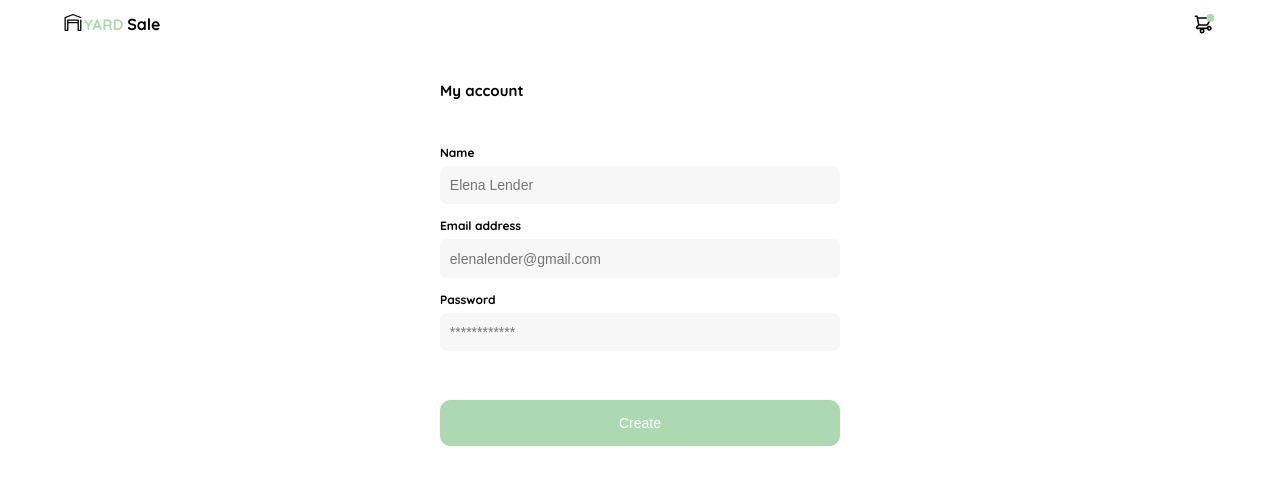
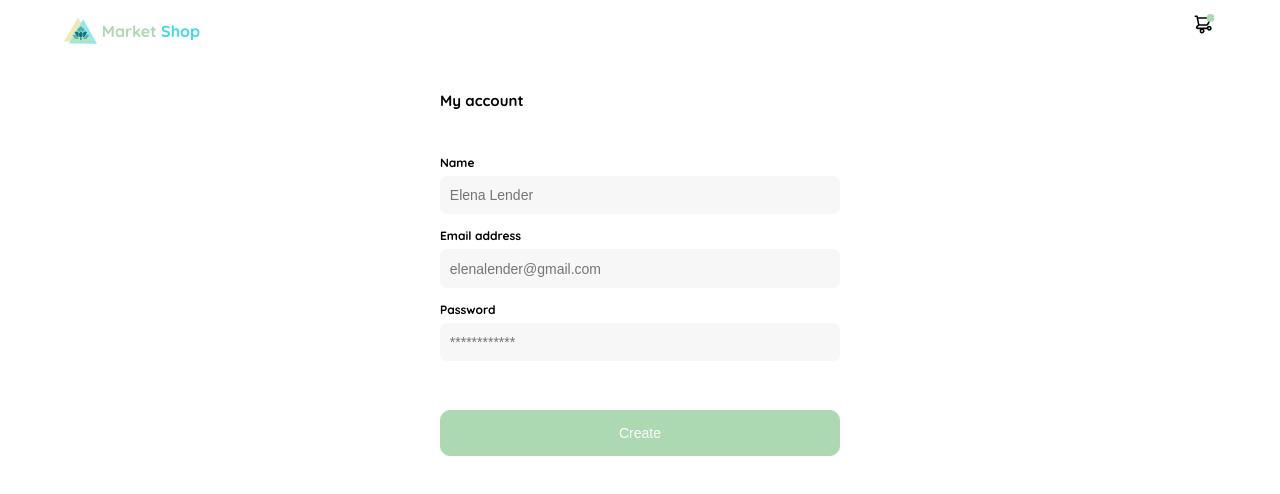
Before and after one commit to stivenbautista1998/marketshop-react, a React app: page /create-account in a window 1280 px wide. Shown: the top 494 px of the page. Built offline with nearby package versions, Linux system fonts and the light colour scheme.

Commit message:
adding new app icon on all the pages

```diff
--- a/public/index.html
+++ b/public/index.html
@@ -8,7 +8,7 @@
     <link rel="preconnect" href="https://fonts.googleapis.com">
     <link rel="preconnect" href="https://fonts.gstatic.com" crossorigin>
     <link href="https://fonts.googleapis.com/css2?family=Quicksand:wght@400;500;700&family=Roboto:wght@700&display=swap" rel="stylesheet">
-    <link rel="shortcut icon" href="./favicon.ico" type="image/x-icon">
+    <link rel="shortcut icon" href="./favicon.png" type="image/x-icon">
 </head>
 <body>
     <div id="app"></div>
--- /dev/null
+++ b/src/components/IconApp.jsx
@@ -0,0 +1,16 @@
+import React from 'react';
+import appIcon from "@icons/app-icon.png"
+
+const IconApp = ({ bigSize = false }) => {
+    return (
+        <div className={ bigSize ? "logo-icon" : "logo-icon-small" }>
+            <img className={ bigSize ? "logo-icon" : "logo-icon-small" } src={appIcon} alt="logo of the webpage" />
+            <span className={ bigSize ? "text-logo main-blue big-logo-text" : "text-logo main-blue normal-logo-text"}>
+                <span className="green__message">Market </span>
+                Shop
+            </span>
+        </div>
+    );
+};
+
+export { IconApp };
--- a/src/containers/Header.jsx
+++ b/src/containers/Header.jsx
@@ -4,8 +4,8 @@ import { ListMenu } from '@components/ListMenu';
 import { ListMenuItem } from '@components/ListMenuItem';
 import { UserMenu } from '@components/UserMenu';
 import { CartCircle } from "@components/CartCircle";
+import { IconApp } from '@components/IconApp';
 
-import logoSvg from "@icons/logo.svg";
 import menuSvg from "@icons/menu-icon.svg";
 import shoppingIconSvg from "@icons/shopping-icon.svg";
 const userEmail = "stivenb1994@gmail.com";
@@ -131,7 +131,7 @@ class Header extends Component {
                     <div ref={this.props.refHeader} className="header-home-nav">
                         <img className="menu-icon" onClick={this.showMenu} src={menuSvg} alt="menu icon" />
                         <div className={`left-nav ${this.state.showLogoApp ? "" : "hide-logo"}`}>
-                            <img className="logo-icon-small" src={logoSvg} alt="logo of the webpage" />
+                            <IconApp />
                             <ListMenu
                                 mobile={false}
                                 menuTab={false}
--- a/src/containers/MenuTab.jsx
+++ b/src/containers/MenuTab.jsx
@@ -48,7 +48,7 @@ const MenuTab = ({ userEmail, showMenuTab, setShowMenuTab, setCanScrollHome }) =
             </div>
             <div>
                 <span className="menu-tab__email">{userEmail}</span>
-                <Link to="/" className="menu-tab__logging">Sign out</Link>
+                <Link to="/login" className="menu-tab__logging">Sign out</Link>
             </div>
         </div>
     );
--- a/src/pages/CreateAccount.jsx
+++ b/src/pages/CreateAccount.jsx
@@ -1,8 +1,8 @@
 import React from 'react';
 import { Link } from 'react-router-dom';
+import { IconApp } from '@components/IconApp';
 
 import menuSvg from "@icons/menu-icon.svg";
-import logoSvg from "@icons/logo.svg";
 import shoppingCartSvg from "@icons/shopping-cart.svg";
 
 function showLogin() {
@@ -16,7 +16,9 @@ const CreateAccount = () => {
                 <header>
                     <nav className="header-home-nav no-fixed">
                         <img className="menu-icon" src={menuSvg} alt="menu icon" />
-                        <Link to="/login"><img className="logo-icon-small" src={logoSvg} alt="logo of the webpage" /></Link>
+                        <Link className="no-underline" to="/login">
+                            <IconApp />
+                        </Link>
                         <img className="shopping-cart" src={shoppingCartSvg} alt="icon of a shopping cart" />
                     </nav>
                 </header>
--- a/src/pages/Login.jsx
+++ b/src/pages/Login.jsx
@@ -2,9 +2,8 @@ import React, { useRef } from "react";
 import { Link } from "react-router-dom";
 import { LoginForm } from "@containers/LoginForm";
 import { GeneralButton } from "@components/GeneralButton";
+import { IconApp } from '@components/IconApp';
 import '@styles/components/Login.scss';
-
-import logoSvg from '@icons/logo.svg';
 
 function showMyAccount() {
     console.log("just showMyAccount");
@@ -28,7 +27,7 @@ const Login = () => {
             <div className="section-up">
                 <header className="header-section-login">
                     <nav>
-                        <img className="logo-icon" src={logoSvg} alt="logo of the webpage" />
+                        <IconApp bigSize={true} />
                     </nav>
                 </header>
                 <LoginForm
--- a/src/pages/MyAccount.jsx
+++ b/src/pages/MyAccount.jsx
@@ -1,8 +1,8 @@
 import React from 'react';
 import { Link } from 'react-router-dom';
+import { IconApp } from '@components/IconApp';
 
 import menuSvg from "@icons/menu-icon.svg";
-import logoSvg from "@icons/logo.svg";
 import shoppingCartSvg from "@icons/shopping-cart.svg";
 
 const editAccount = () => {
@@ -16,7 +16,9 @@ const MyAccount = () => {
                 <header>
                     <nav className="header-home-nav no-fixed">
                         <img className="menu-icon" src={menuSvg} alt="menu icon" />
-                        <Link to="/"><img className="logo-icon-small" src={logoSvg} alt="logo of the webpage" /></Link>
+                        <Link to="/">
+                            <IconApp />
+                        </Link>
                         <img className="shopping-cart" src={shoppingCartSvg} alt="icon of a shopping cart" />
                     </nav>
                 </header>
--- a/src/pages/PassRecovery.jsx
+++ b/src/pages/PassRecovery.jsx
@@ -1,14 +1,13 @@
 import React from "react";
 import { Link } from "react-router-dom";
-
-import logoSvg from '@icons/logo.svg';
+import { IconApp } from '@components/IconApp';
 
 const PassRecovery = () => {
     return (
         <div className="wrapper-recovery">
             <header className="header-section-recovery">
                 <nav>
-                    <img className="logo-icon" src={logoSvg} alt="logo of the webpage" />
+                    <IconApp bigSize={true} />
                 </nav>
             </header>
             <main>
--- a/src/pages/SuccessEmail.jsx
+++ b/src/pages/SuccessEmail.jsx
@@ -1,7 +1,7 @@
 import React from 'react';
 import { Link } from 'react-router-dom';
+import { IconApp } from '@components/IconApp';
 
-import logoSvg from '@icons/logo.svg';
 import smsIconSvg from '@icons/sms-icon.svg';
 
 const SuccessEmail = () => {
@@ -9,7 +9,7 @@ const SuccessEmail = () => {
         <div className="wrapper-recovery">
             <header className="header-section-recovery">
                 <nav>
-                    <img className="logo-icon" src={logoSvg} alt="logo of the webpage" />
+                    <IconApp bigSize={true} />
                 </nav>
             </header>
             <main>
--- a/src/styles/global.scss
+++ b/src/styles/global.scss
@@ -89,6 +89,10 @@ html {
 
 .green__message {
     color: var(--hospital-green);
+}
+
+.main-blue {
+    color: rgb(62, 215, 230);
 }
 
 .grey__message {
@@ -473,6 +477,10 @@ a.grey__message:hover, a.green__message:hover {
     color: var(--black);
 }
 
+.no-underline {
+    text-decoration: none;
+}
+
 .main-my-account .login-section__input {
     padding-left: 0;
     background-color: var(--white)
@@ -708,6 +716,25 @@ a.grey__message:hover, a.green__message:hover {
     background-color: #CCC;
 }
 
+.logo-icon-small {
+    height: 25px;
+    display: flex;
+    align-items: center;
+}
+
+.text-logo {
+    margin-left: 0.3em;
+    font-weight: bold;
+}
+
+.normal-logo-text {
+    font-size: 1.6rem;
+}
+
+.big-logo-text {
+    font-size: 2.2rem;
+}
+
 @keyframes loading-skeleton {
     0% {
         background-color: hsl(180, 75%, 48%);
@@ -937,6 +964,10 @@ a.grey__message:hover, a.green__message:hover {
 
 
 @media (min-width: 765px) {
+    .logo-icon-small {
+        height: 33px;
+    }
+
     .left-nav {
         display: flex;
         align-items: center;
--- a/src/styles/icon-styles.scss
+++ b/src/styles/icon-styles.scss
@@ -15,24 +15,23 @@
 }
 
 .header-section-login .logo-icon {
-    width: 207px;
-    height: 43px;
+    height: 55px;
+    display: flex;
+    justify-content: center;
+    align-items: center;
 }
 
 .header-section-recovery .logo-icon {
-    width: 148.8px;
-    height: 31px;
+    height: 45px;
+    display: flex;
+    justify-content: center;
+    align-items: center;
 }
 
 .sms-icon {
     width: 153px;
     height: 153px;
     margin-bottom: 3em;
-}
-
-.logo-icon-small {
-    width: 96px;
-    height: 20px;
 }
 
 .menu-icon {
```
Also changed, not shown: public/favicon.png (added), src/assets/icons/app-icon.png (added).
